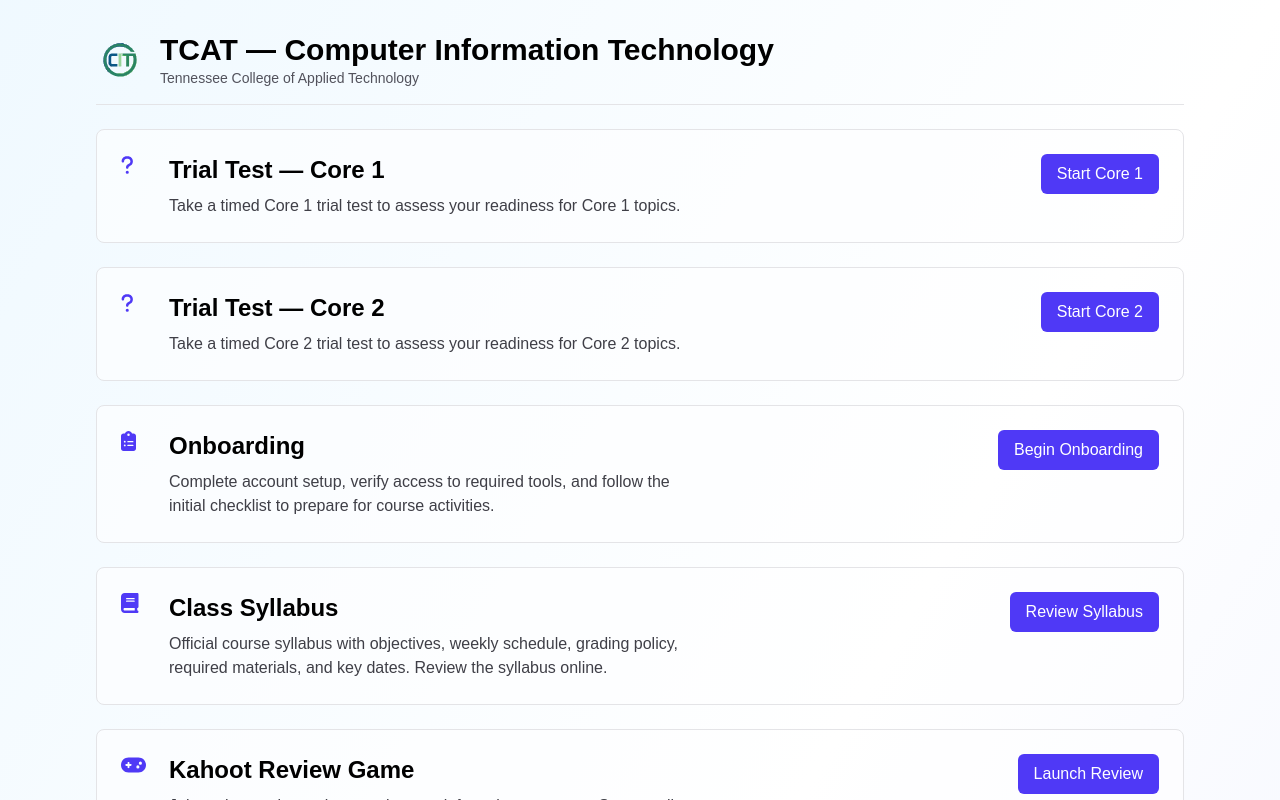
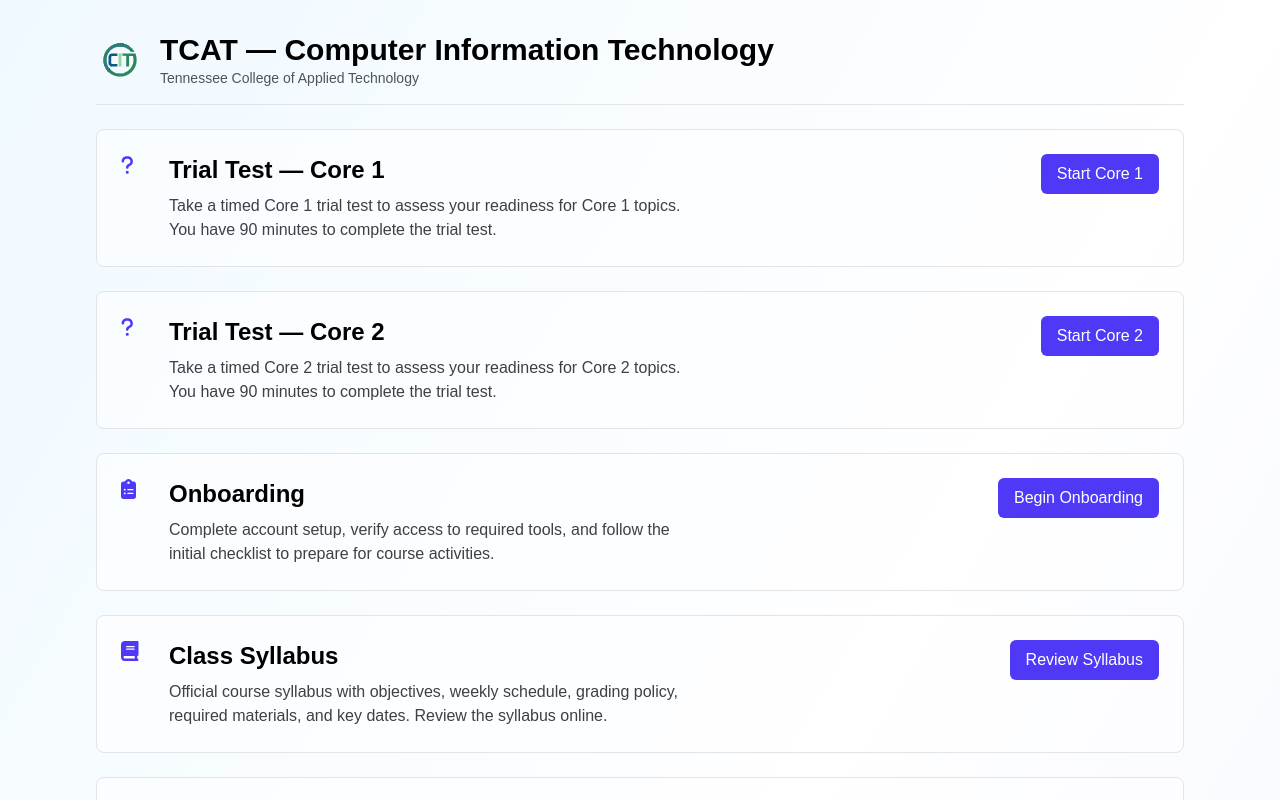
Before and after one commit to Capttech/tcatwebserver, a Next.js app: page / in a window 1280 px wide. Shown: the top 800 px of the page. Built offline with nearby package versions, Linux system fonts and the light colour scheme.

Commit message:
add that they are timed

```diff
--- a/app/page.tsx
+++ b/app/page.tsx
@@ -127,7 +127,7 @@ export default function Home() {
                 <div>
                   <h2 className="text-2xl font-semibold">Trial Test — Core 1</h2>
                   <p className="mt-2 text-zinc-700 dark:text-zinc-300 max-w-[60ch]">
-                    Take a timed Core 1 trial test to assess your readiness for Core 1 topics.
+                    Take a timed Core 1 trial test to assess your readiness for Core 1 topics. You have 90 minutes to complete the trial test.
                   </p>
                 </div>
               </div>
@@ -149,7 +149,7 @@ export default function Home() {
                 <div>
                   <h2 className="text-2xl font-semibold">Trial Test — Core 2</h2>
                   <p className="mt-2 text-zinc-700 dark:text-zinc-300 max-w-[60ch]">
-                    Take a timed Core 2 trial test to assess your readiness for Core 2 topics.
+                    Take a timed Core 2 trial test to assess your readiness for Core 2 topics. You have 90 minutes to complete the trial test.
                   </p>
                 </div>
               </div>
```
